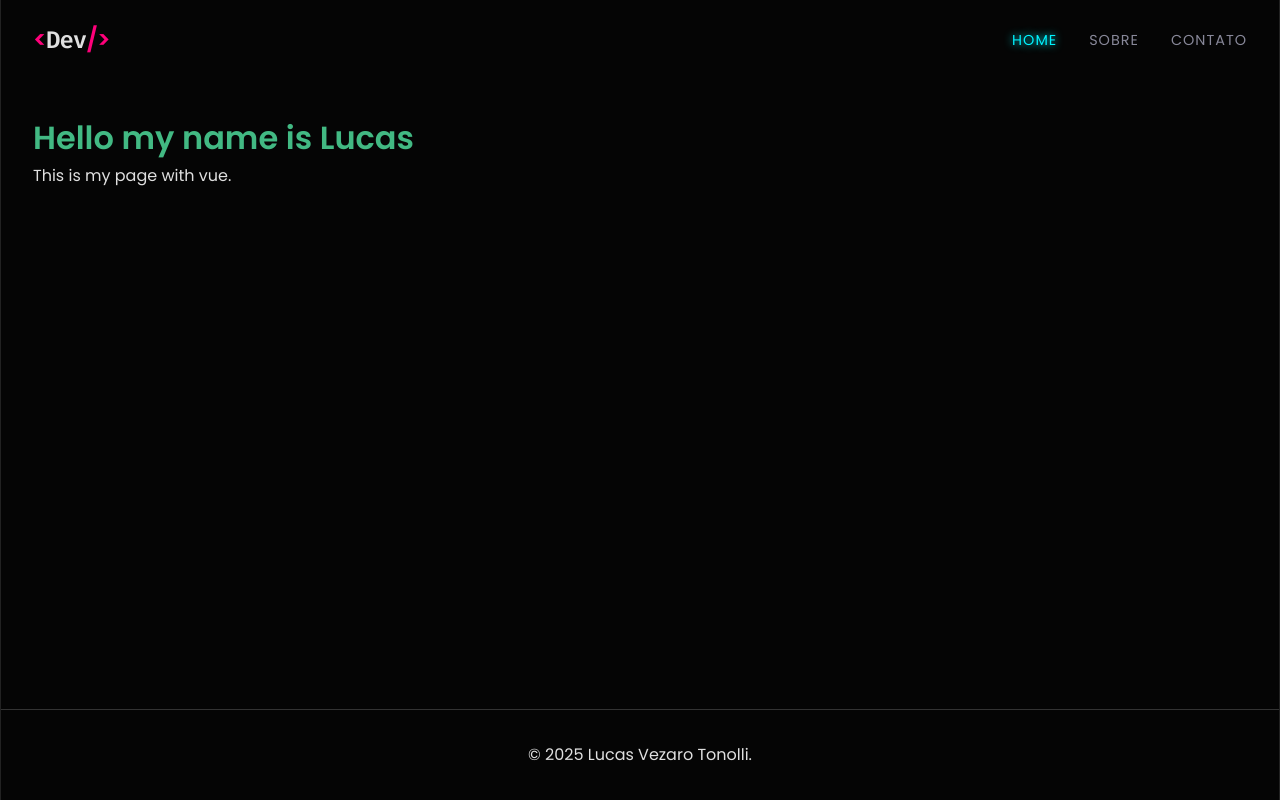
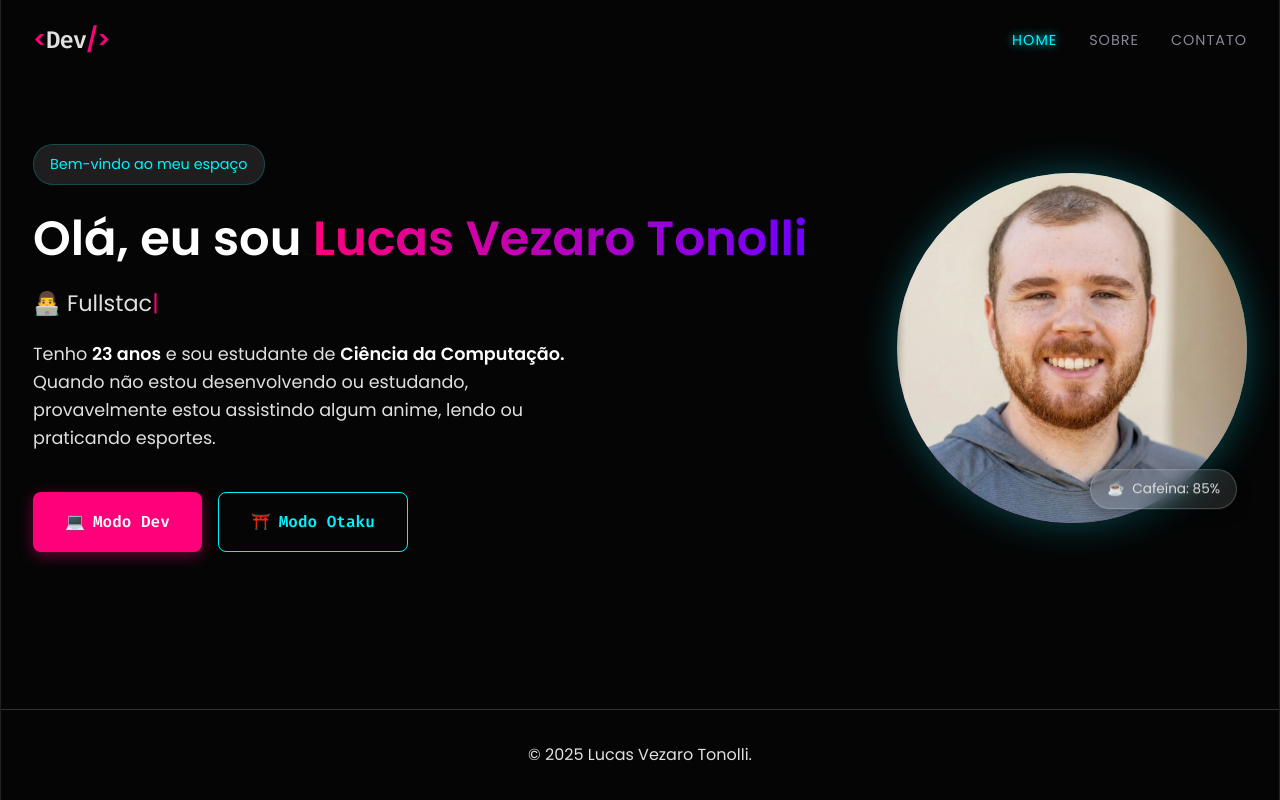
Before and after one commit to LucasTonolli/personal-site, a Vue app: page / in a window 1280 px wide. Built offline with nearby package versions, Linux system fonts and the light colour scheme.

Commit message:
feat: add heroSection

```diff
--- /dev/null
+++ b/src/components/HeroSection.vue
@@ -0,0 +1,326 @@
+<script setup>
+import { ref, onMounted } from 'vue'
+
+const age = () => {
+  const birthday = new Date('2002-01-13')
+  const today = new Date()
+
+  let age = today.getFullYear() - birthday.getFullYear()
+  const monthDiff = today.getMonth() - birthday.getMonth()
+
+  if (monthDiff < 0 || (monthDiff === 0 && today.getDate() < birthday.getDate())) {
+    age--
+  }
+  return age
+}
+const dynamicText = ref('')
+const phrases = [
+  '👨‍💻 Fullstack Developer',
+  '🎌 Otaku',
+  '🎓 Universitário',
+  '⚽ Entusiasta de Esportes',
+  '☕ Movido a Café',
+]
+let currentPhraseIndex = 0
+let charIndex = 0
+
+const writeText = () => {
+  if (charIndex < phrases[currentPhraseIndex].length) {
+    dynamicText.value += phrases[currentPhraseIndex].charAt(charIndex)
+    charIndex++
+    setTimeout(writeText, 100)
+  } else {
+    setTimeout(eraseText, 2000)
+  }
+}
+
+const eraseText = () => {
+  if (charIndex > 0) {
+    dynamicText.value = phrases[currentPhraseIndex].substring(0, charIndex - 1)
+    charIndex--
+    setTimeout(eraseText, 50)
+  } else {
+    currentPhraseIndex = (currentPhraseIndex + 1) % phrases.length
+    setTimeout(writeText, 500)
+  }
+}
+
+onMounted(() => {
+  writeText()
+})
+</script>
+
+<template>
+  <section class="hero">
+    <div class="hero-text">
+      <div class="badge">Bem-vindo ao meu espaço</div>
+
+      <h1 class="title">Olá, eu sou <span class="highlight">Lucas Vezaro Tonolli</span></h1>
+
+      <div class="dynamic-wrapper">
+        <span class="dynamic">{{ dynamicText }}</span>
+        <span class="cursor">|</span>
+      </div>
+      <div class="description">
+        <p>
+          Tenho <strong>{{ age() }} anos</strong> e sou estudante de
+          <strong>Ciência da Computação.</strong>
+        </p>
+        <p>
+          Quando não estou desenvolvendo ou estudando, provavelmente estou assistindo algum anime,
+          lendo ou praticando esportes.
+        </p>
+      </div>
+      <div class="cta-group">
+        <RouterLink to="/dev" class="btn-primary"> <span>💻</span> Modo Dev </RouterLink>
+        <RouterLink to="/otaku" class="btn-secondary"> <span>⛩️</span> Modo Otaku </RouterLink>
+      </div>
+    </div>
+
+    <div class="hero-image">
+      <div class="image-border">
+        <img src="/profile-pic.webp" alt="Foto de perfil" class="profile-pic" />
+      </div>
+      <div class="status-badge">
+        <span class="icon">☕</span>
+        <span>Cafeína: 85%</span>
+      </div>
+    </div>
+  </section>
+</template>
+
+<style scoped>
+.hero {
+  display: flex;
+  flex-direction: column-reverse;
+  align-items: center;
+  justify-content: center;
+  padding: 2rem 0;
+  gap: 2rem;
+  text-align: center;
+}
+
+/* --- TEXTOS --- */
+.badge {
+  display: inline-block;
+  background: rgba(255, 255, 255, 0.1);
+  padding: 0.5rem 1rem;
+  border-radius: 20px;
+  font-size: 0.9rem;
+  color: var(--color-secondary);
+  margin-bottom: 1rem;
+  border: 1px solid rgba(0, 243, 255, 0.2);
+}
+
+.title {
+  font-size: 2.5rem;
+  line-height: 1.1;
+  margin-bottom: 0.5rem;
+  font-weight: 700;
+  color: #fff;
+}
+
+.highlight {
+  background: linear-gradient(90deg, var(--color-primary), var(--color-accent));
+  -webkit-background-clip: text;
+  -webkit-text-fill-color: transparent;
+}
+
+.dynamic-wrapper {
+  font-family: var(--font-code);
+  font-size: 1.2rem;
+  color: var(--color-text-muted);
+  margin-bottom: 1.5rem;
+  height: 30px;
+}
+
+.cursor {
+  animation: blink 1s infinite;
+  color: var(--color-primary);
+}
+
+@keyframes blink {
+  0%,
+  100% {
+    opacity: 1;
+  }
+  50% {
+    opacity: 0;
+  }
+}
+
+.description {
+  color: #aaa;
+  max-width: 100%;
+  font-size: 1rem;
+  line-height: 1.8;
+  margin: 0 auto 2rem auto;
+}
+
+.description strong {
+  color: #fff;
+  font-weight: 600;
+}
+
+/* --- BOTÕES --- */
+.cta-group {
+  display: flex;
+  flex-direction: column;
+  gap: 1rem;
+  width: 100%;
+  margin: 0 auto;
+}
+
+.btn-primary,
+.btn-secondary {
+  text-decoration: none;
+  padding: 1rem 2rem;
+  border-radius: 8px;
+  font-weight: 600;
+  font-family: var(--font-code);
+  display: flex;
+  justify-content: center;
+  align-items: center;
+  gap: 0.5rem;
+  transition: all 0.3s ease;
+}
+
+.btn-primary {
+  background: var(--color-primary);
+  color: #fff;
+  box-shadow: 0 4px 15px rgba(255, 0, 122, 0.4);
+}
+
+.btn-primary span,
+.btn-secondary span {
+  background: transparent;
+}
+
+.btn-primary:hover {
+  transform: translateY(-3px);
+  box-shadow: 0 6px 20px rgba(255, 0, 122, 0.6);
+}
+
+.btn-secondary {
+  background: transparent;
+  border: 1px solid var(--color-secondary);
+  color: var(--color-secondary);
+}
+
+.btn-secondary:hover {
+  background: rgba(0, 243, 255, 0.1);
+  transform: translateY(-3px);
+  box-shadow: 0 0 15px rgba(0, 243, 255, 0.2);
+}
+
+.hero-image {
+  position: relative;
+  display: flex;
+  justify-content: center;
+}
+
+.image-border {
+  width: 250px;
+  height: 250px;
+  border-radius: 50%;
+  background: linear-gradient(45deg, var(--color-primary), var(--color-secondary));
+  box-shadow: 0 0 30px rgba(0, 0, 0, 0.5);
+  animation: pulseBorder 4s infinite reverse;
+}
+
+.profile-pic {
+  width: 100%;
+  height: 100%;
+  object-fit: cover;
+  border-radius: 50%;
+  background-color: #222;
+}
+
+@keyframes pulseBorder {
+  0% {
+    box-shadow: 0 0 20px rgba(255, 0, 122, 0.3);
+  }
+  100% {
+    box-shadow: 0 0 40px rgba(0, 243, 255, 0.3);
+  }
+}
+
+/* --- STATUS BADGE (Pílula) --- */
+.status-badge {
+  position: absolute;
+  bottom: 10px;
+  right: 10px;
+
+  background: rgba(255, 255, 255, 0.1);
+  backdrop-filter: blur(10px);
+  border: 1px solid rgba(255, 255, 255, 0.2);
+
+  padding: 0.5rem 1rem;
+  border-radius: 50px;
+
+  display: flex;
+  align-items: center;
+  gap: 8px;
+
+  color: #fff;
+  font-family: var(--font-code);
+  font-size: 0.85rem;
+  box-shadow: 0 4px 15px rgba(0, 0, 0, 0.3);
+
+  animation: floatBadge 3s ease-in-out infinite;
+}
+
+.status-badge span {
+  background: transparent;
+}
+
+@keyframes floatBadge {
+  0%,
+  100% {
+    transform: translateY(0);
+  }
+  50% {
+    transform: translateY(-5px);
+  }
+}
+
+@media (min-width: 48em) {
+  .hero {
+    flex-direction: row;
+    justify-content: space-between;
+    text-align: left;
+    gap: 3rem;
+  }
+
+  .title {
+    font-size: 3rem;
+  }
+
+  .dynamic-wrapper {
+    font-size: 1.4rem;
+  }
+
+  .description {
+    margin: 0 0 2.5rem 0;
+    max-width: 550px;
+    font-size: 1.1rem;
+  }
+
+  .cta-group {
+    flex-direction: row;
+    justify-content: flex-start;
+    margin: 0;
+    max-width: none;
+  }
+
+  .btn-primary,
+  .btn-secondary {
+    width: auto;
+  }
+
+  .image-border {
+    width: 350px;
+    height: 350px;
+  }
+}
+</style>
--- a/src/views/HomeView.vue
+++ b/src/views/HomeView.vue
@@ -1,10 +1,11 @@
 <script setup>
-const name = 'Lucas'
+import HeroSection from '../components/HeroSection.vue'
 </script>
 
 <template>
-  <h1>Hello my name is {{ name }}</h1>
-  <p>This is my page with vue.</p>
+  <div class="home-container">
+    <HeroSection />
+  </div>
 </template>
 
 <style scoped>
```
Also changed, not shown: public/Rias_gremory.webp (added), public/profile-pic.webp (added).
